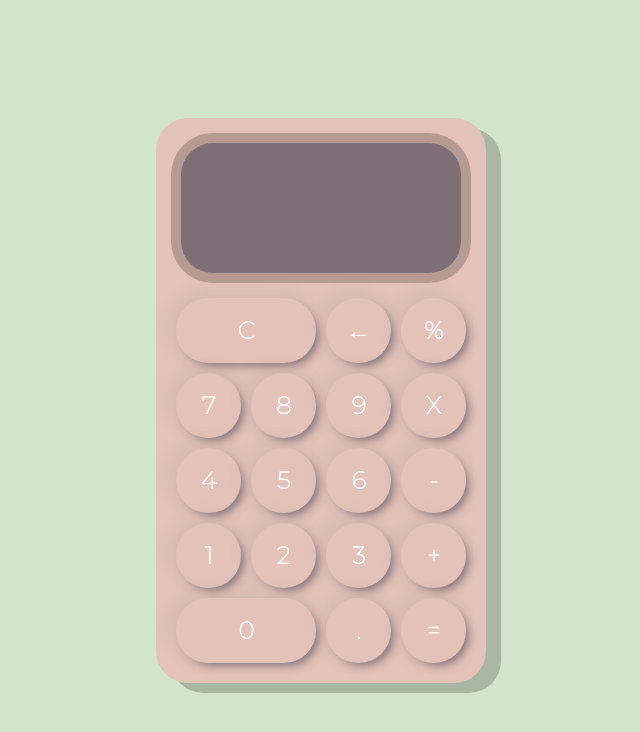
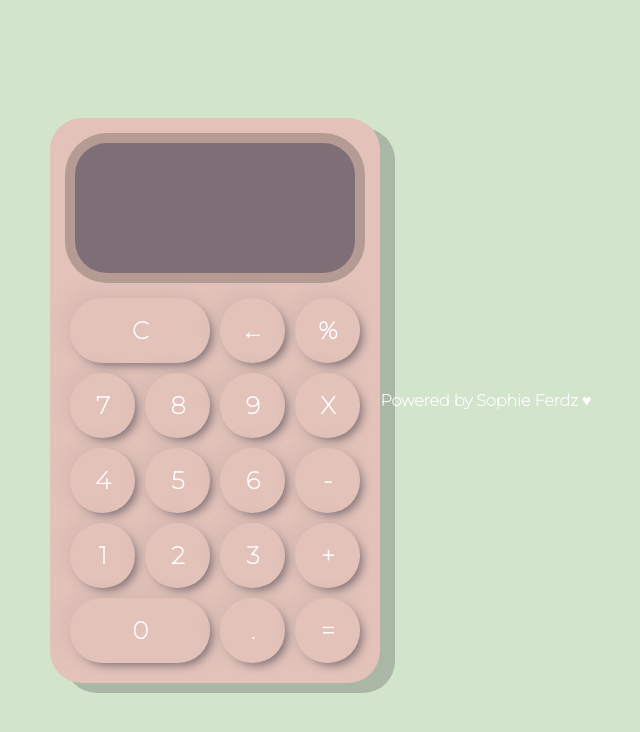
Before and after one commit to sofiamfernandez/js-calculator, a plain HTML site: page calculator/index.html in a window 1280 px wide. Shown: the whole page, without its empty margins (319-959 px from the left). Drawn offline with Linux system fonts and the light colour scheme.

Commit message:
adding footer

```diff
--- a/calculator/index.html
+++ b/calculator/index.html
@@ -38,6 +38,7 @@
             <button class="number">.</button>
             <button class="operator" value="equal">=</button>
         </div>
+        <footer><p>Powered by Sophie Ferdz &hearts;</p></footer>
     </div>
 </body>
 </html>
```
